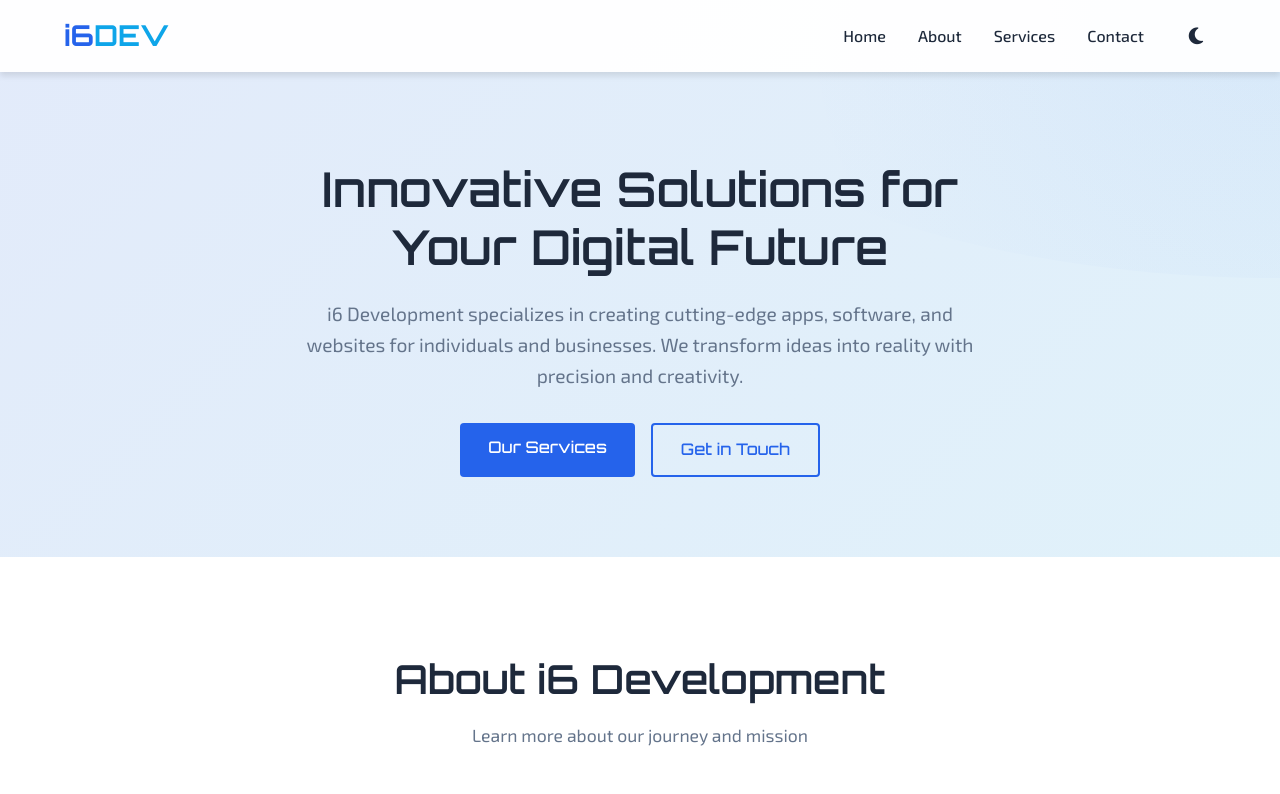
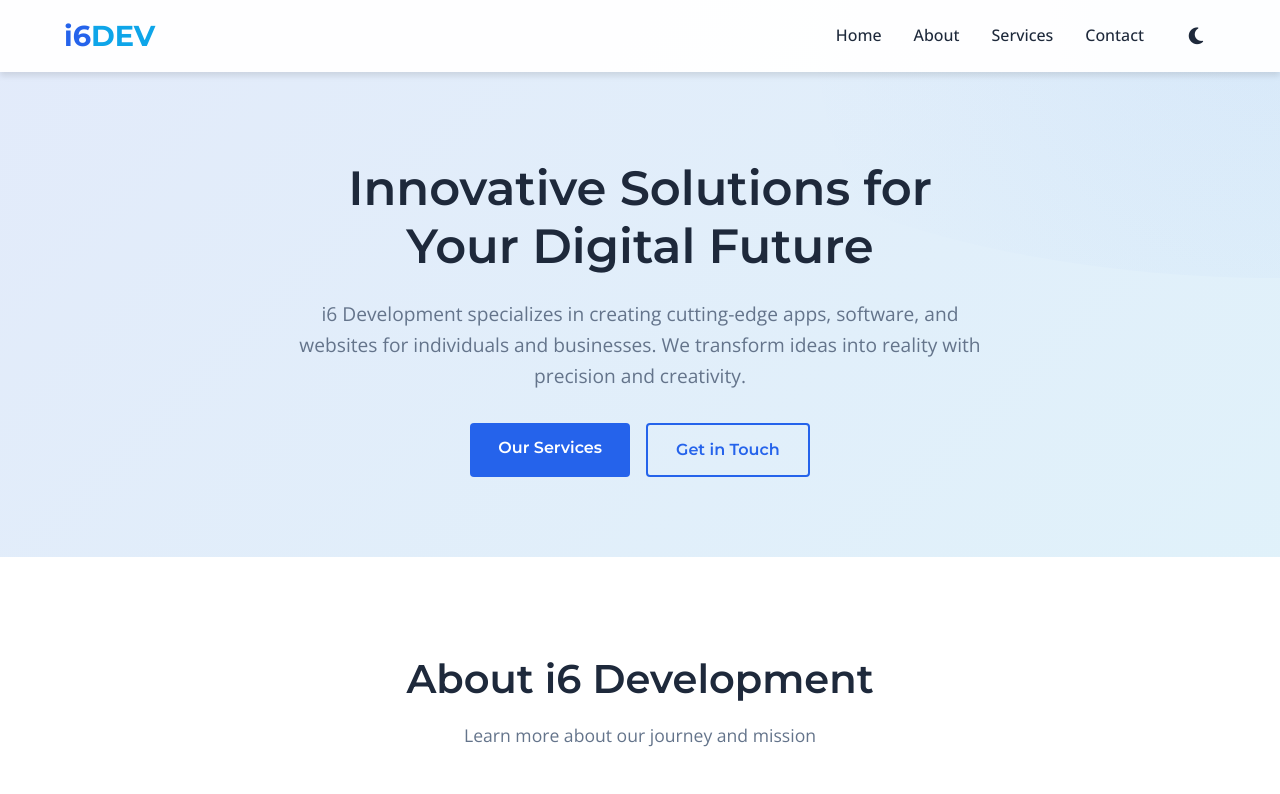
Before and after one commit to aminenidae/i6dev-website, a plain HTML site: page index.html in a window 1280 px wide. Shown: the top 794 px of the page. Drawn offline with nearby package versions, Linux system fonts and the light colour scheme.

Commit message:
Update fonts to Montserrat and Open Sans for better readability

```diff
--- a/index.html
+++ b/index.html
@@ -8,7 +8,7 @@
     <link rel="stylesheet" href="styles.css">
     <link rel="preconnect" href="https://fonts.googleapis.com">
     <link rel="preconnect" href="https://fonts.gstatic.com" crossorigin>
-    <link href="https://fonts.googleapis.com/css2?family=Orbitron:wght@400;500;600;700&family=Exo+2:wght@300;400;500;600;700&display=swap" rel="stylesheet">
+    <link href="https://fonts.googleapis.com/css2?family=Montserrat:wght@400;500;600;700&family=Open+Sans:wght@300;400;500;600;700&display=swap" rel="stylesheet">
     <link rel="stylesheet" href="https://cdnjs.cloudflare.com/ajax/libs/font-awesome/6.4.0/css/all.min.css">
 </head>
 <body>
--- a/styles.css
+++ b/styles.css
@@ -31,7 +31,7 @@ html {
 }
 
 body {
-    font-family: 'Exo 2', sans-serif;
+    font-family: 'Open Sans', sans-serif;
     line-height: 1.6;
     color: var(--dark);
     background-color: var(--light);
@@ -51,7 +51,7 @@ body.dark-mode {
 }
 
 h1, h2, h3, h4, h5, h6 {
-    font-family: 'Orbitron', sans-serif;
+    font-family: 'Montserrat', sans-serif;
     font-weight: 600;
     line-height: 1.3;
 }
@@ -83,12 +83,12 @@ img {
     display: inline-block;
     padding: 12px 28px;
     border-radius: 4px;
-    font-weight: 500;
+    font-weight: 600;
     font-size: 1rem;
     cursor: pointer;
     transition: var(--transition);
     border: none;
-    font-family: 'Orbitron', sans-serif;
+    font-family: 'Montserrat', sans-serif;
 }
 
 .primary-btn {
@@ -543,7 +543,7 @@ body.dark-mode .contact-item p {
     padding: 12px 15px;
     border: 1px solid var(--light-gray);
     border-radius: 4px;
-    font-family: 'Exo 2', sans-serif;
+    font-family: 'Open Sans', sans-serif;
     font-size: 1rem;
     transition: var(--transition);
     background-color: white;
```
Also changed, not shown: 1 other file.
